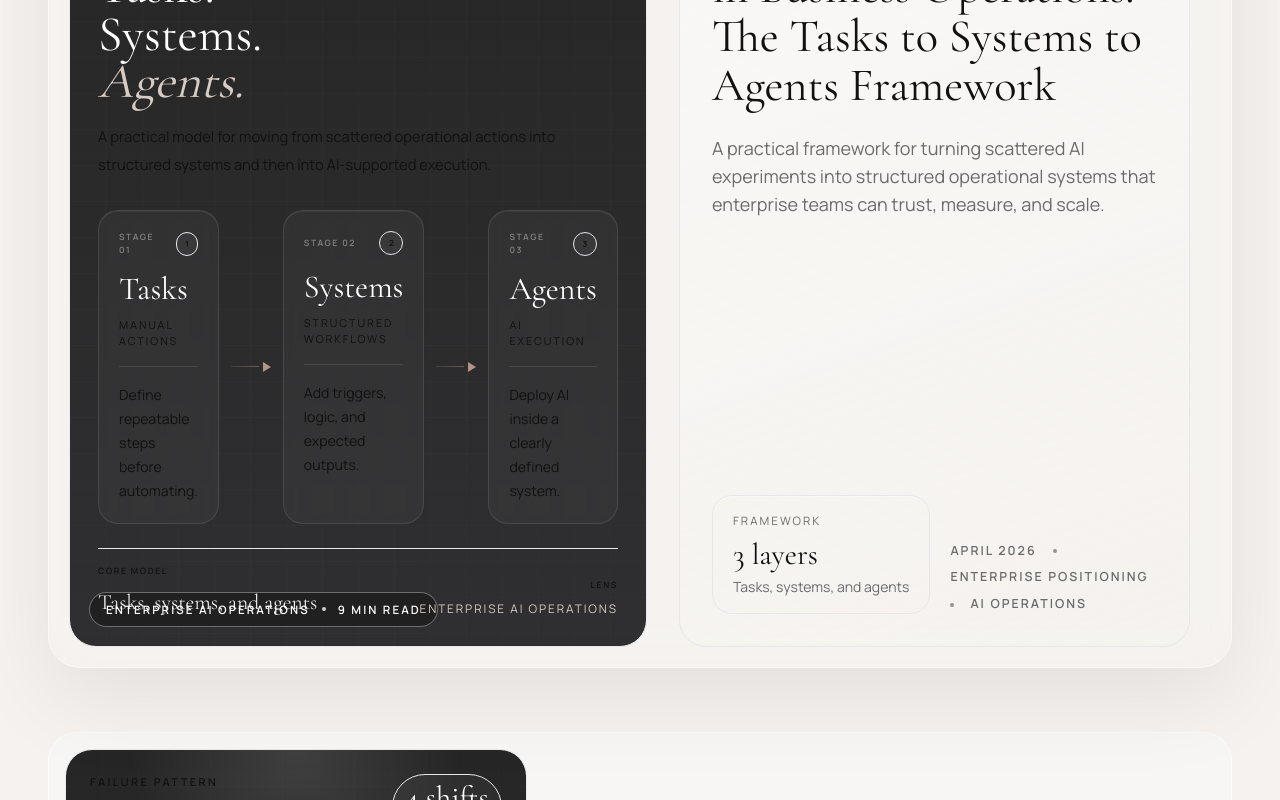
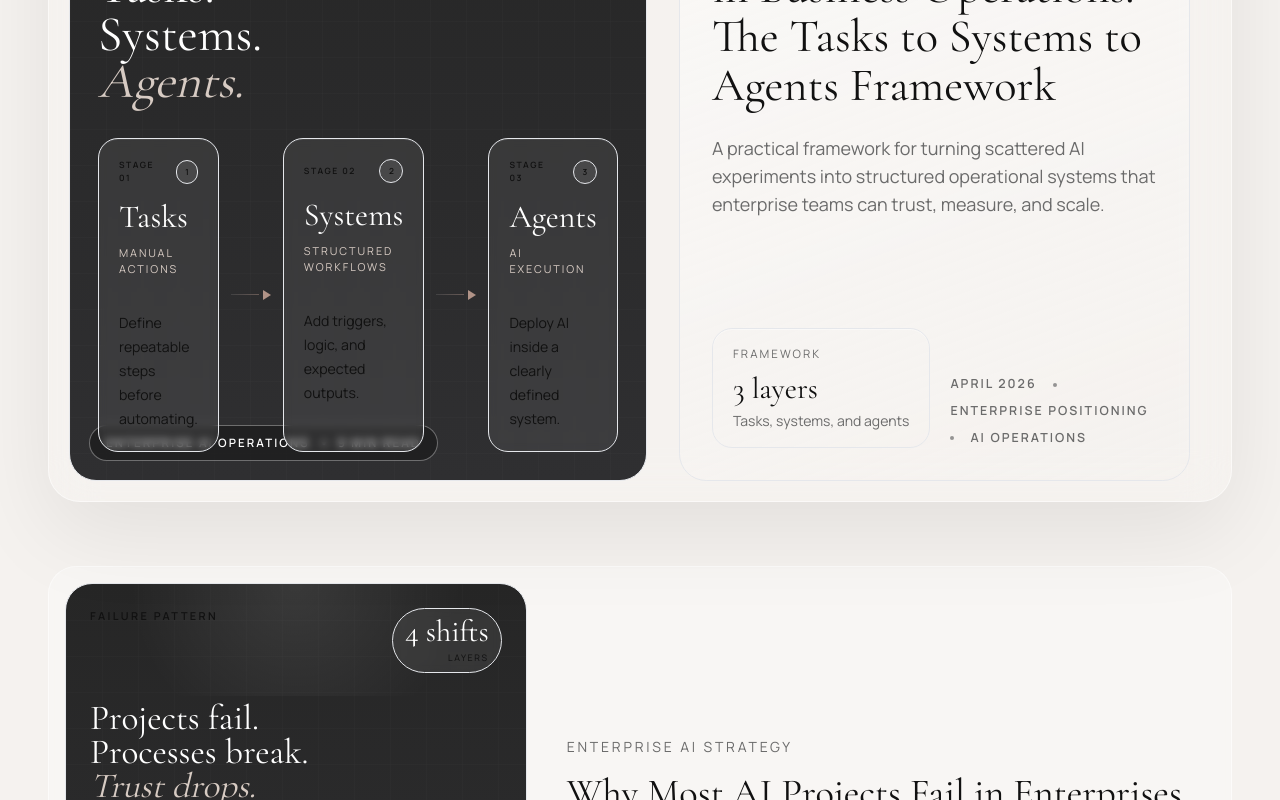
Before and after one commit to andraizzz/andraizzz, a Next.js app: page /insights in a window 1280 px wide. Shown: the part 760-1560 px from the top of the page. Built offline with nearby package versions, Linux system fonts and the light colour scheme.

Commit message:
Improve insights diagram readability

```diff
--- a/components/insight-visual.tsx
+++ b/components/insight-visual.tsx
@@ -19,9 +19,7 @@ export function InsightVisual({
   stat,
   kicker,
   headline,
-  summary,
   stages,
-  footerLabel,
   compact = false
 }: InsightVisualProps) {
   const visibleStages = compact ? stages.slice(0, 2) : stages;
@@ -32,19 +30,19 @@ export function InsightVisual({
         compact ? "px-5 py-5 sm:px-6 sm:py-6" : "px-5 py-6 sm:px-7 sm:py-7"
       }`}
     >
-      <div className="absolute inset-0 opacity-[0.08] [background-image:linear-gradient(rgba(255,255,255,0.18)_1px,transparent_1px),linear-gradient(90deg,rgba(255,255,255,0.18)_1px,transparent_1px)] [background-size:36px_36px]" />
-      <div className="absolute inset-x-0 top-0 h-28 bg-[radial-gradient(circle_at_top,rgba(255,255,255,0.12),transparent_65%)]" />
+      <div className="absolute inset-0 opacity-[0.1] [background-image:linear-gradient(rgba(255,255,255,0.16)_1px,transparent_1px),linear-gradient(90deg,rgba(255,255,255,0.16)_1px,transparent_1px)] [background-size:36px_36px]" />
+      <div className="absolute inset-x-0 top-0 h-28 bg-[radial-gradient(circle_at_top,rgba(255,255,255,0.09),transparent_65%)]" />
 
       <div className="relative z-10">
         <div className="flex items-start justify-between gap-4">
-          <div className="text-[0.62rem] font-semibold uppercase tracking-[0.22em] text-white/42 sm:text-[0.68rem]">
+          <div className="text-[0.62rem] font-semibold uppercase tracking-[0.22em] text-white/52 sm:text-[0.68rem]">
             {kicker}
           </div>
-          <div className="rounded-full border border-white/14 bg-white/[0.04] px-3 py-2 text-right backdrop-blur-sm">
+          <div className="rounded-full border border-white/22 bg-white/[0.07] px-3 py-2 text-right backdrop-blur-sm">
             <div className="font-serif text-[1.55rem] leading-none text-white sm:text-[1.9rem]">
               {stat}
             </div>
-            <div className="mt-1 text-[0.5rem] uppercase tracking-[0.18em] text-white/40 sm:text-[0.56rem]">
+            <div className="mt-1 text-[0.5rem] uppercase tracking-[0.18em] text-white/56 sm:text-[0.56rem]">
               Layers
             </div>
           </div>
@@ -59,20 +57,17 @@ export function InsightVisual({
               </span>
             ))}
           </h3>
-          <p className={`mt-4 max-w-2xl text-white/62 ${compact ? "text-[0.76rem] leading-5 sm:text-[0.82rem]" : "text-[0.84rem] leading-6 sm:text-[0.92rem] sm:leading-7"}`}>
-            {summary}
-          </p>
         </div>
 
         <div className={`mt-6 grid grid-cols-1 gap-3 ${compact ? "sm:mt-6 sm:grid-cols-2" : "sm:mt-8 sm:grid-cols-[1fr_auto_1fr_auto_1fr]"} sm:items-stretch`}>
         {visibleStages.map((stage, index) => (
           <div key={stage.title} className="contents">
-            <div className="rounded-[1.25rem] border border-white/10 bg-white/[0.035] px-4 py-4 shadow-[inset_0_1px_0_rgba(255,255,255,0.05)] backdrop-blur-sm sm:px-5 sm:py-5">
+            <div className="rounded-[1.25rem] border border-white/18 bg-white/[0.07] px-4 py-4 shadow-[inset_0_1px_0_rgba(255,255,255,0.08)] backdrop-blur-sm sm:px-5 sm:py-5">
               <div className="flex items-center justify-between gap-3">
-                <div className="text-[0.54rem] font-semibold uppercase tracking-[0.18em] text-white/40">
+                <div className="text-[0.54rem] font-semibold uppercase tracking-[0.18em] text-white/58">
                   Stage {stage.number}
                 </div>
-                <div className="flex h-6 w-6 items-center justify-center rounded-full border border-white/12 bg-white/[0.04] text-[0.52rem] font-semibold text-white/52">
+                <div className="flex h-6 w-6 items-center justify-center rounded-full border border-white/18 bg-white/[0.08] text-[0.52rem] font-semibold text-white/72">
                   {stage.number.slice(1)}
                 </div>
               </div>
@@ -80,13 +75,13 @@ export function InsightVisual({
               <div className="mt-4 font-serif text-[1.75rem] leading-none text-white sm:text-[2rem]">
                 {stage.title}
               </div>
-              <div className="mt-3 text-[0.64rem] uppercase tracking-[0.18em] text-white/46 sm:text-[0.68rem]">
+              <div className="mt-3 text-[0.64rem] uppercase tracking-[0.18em] text-[#d7cbc3] sm:text-[0.68rem]">
                 {stage.subtitle}
               </div>
 
-              <div className="mt-4 h-px bg-white/10" />
+              <div className="mt-4 h-px bg-white/16" />
 
-              <p className={`mt-4 max-w-[15rem] text-white/62 ${compact ? "text-[0.76rem] leading-5 sm:text-[0.8rem]" : "text-[0.82rem] leading-6 sm:text-[0.88rem]"}`}>
+              <p className={`mt-4 max-w-[15rem] text-white/82 ${compact ? "text-[0.76rem] leading-5 sm:text-[0.8rem]" : "text-[0.82rem] leading-6 sm:text-[0.88rem]"}`}>
                 {stage.detail}
               </p>
             </div>
@@ -102,26 +97,6 @@ export function InsightVisual({
           </div>
         ))}
         </div>
-
-        <div className="mt-5 flex flex-col gap-4 border-t border-white/8 pt-4 sm:mt-6 sm:flex-row sm:items-end sm:justify-between">
-          <div>
-            <div className="text-[0.54rem] font-semibold uppercase tracking-[0.18em] text-white/38">
-              Core model
-            </div>
-            <div className="mt-2 font-serif text-[1.1rem] text-white/90 sm:text-[1.35rem]">
-              {footerLabel}
-            </div>
-          </div>
-
-          <div className="sm:text-right">
-            <div className="text-[0.54rem] font-semibold uppercase tracking-[0.18em] text-white/38">
-              Lens
-            </div>
-            <div className="mt-2 text-[0.74rem] uppercase tracking-[0.16em] text-[#d7cbc3]">
-              {eyebrow}
-            </div>
-          </div>
-        </div>
       </div>
     </div>
   );
```
